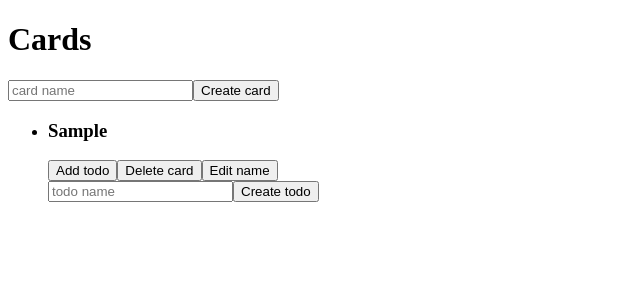
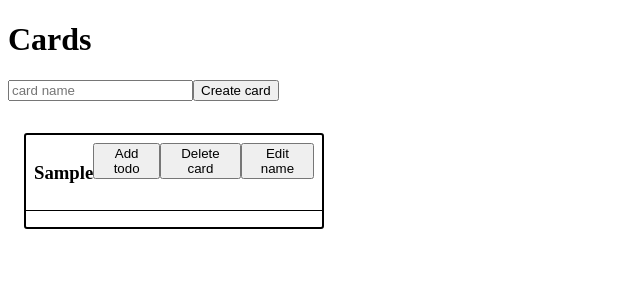
Before and after one commit to mariusz-ba/Paper-Board, a React app: page / in a window 1280 px wide. Both pictures are taken after typing "Sample" into the empty fields and a click on the button "Create card". Shown: the top 300 px of the page, without its empty margins (0-640 px from the left). Built offline with nearby package versions, Linux system fonts and the light colour scheme; the HTML template or start-up script is replaced by a standard one.

Commit message:
Create basic styles for cards and todos

```diff
--- a/src/components/Card/index.js
+++ b/src/components/Card/index.js
@@ -2,16 +2,22 @@ import React, { Component } from 'react';
 import PropTypes from 'prop-types';
 import styled from 'styled-components';
 
-const Card = styled.div`
-
+const Card = styled.li`
+  border: 2px solid black;
+  border-radius: 3px;
 `
 
 Card.Header = styled.div`
-
+  padding: .5rem;
+  border-bottom: 1px solid black;
+  display: flex;
+  justify-content: space-between;
 `
 
 Card.Editor = styled.input`
-
+  width: 100%;
+  font-size: 1em;
+  padding: .5rem;
 `
 
 Card.Title = styled.h3`
@@ -19,10 +25,15 @@ Card.Title = styled.h3`
 `
 
 Card.Actions = styled.div`
+  display: flex;
+  align-self: flex-start;
+`
+
+Card.Body = styled.div`
 
 `
 
-Card.Body = styled.div`
+Card.TodoEditor = styled.input`
 
 `
 
@@ -30,6 +41,8 @@ export default class extends Component {
   state = {
     edit: false,
     editor: this.props.name,
+    todo: '',
+    todoEditorVisible: false
   }
 
   static propTypes = {
@@ -43,21 +56,25 @@ export default class extends Component {
     onCreateTodo: PropTypes.func.isRequired,
   }
 
-  componentDidMount() {
-    document.addEventListener('keydown', this.handleKey);
-  }
-
-  componentWillUnmount() {
-    document.removeEventListener('keydown', this.handleKey);
-  }
-
-  handleKey = e => {
+  handleEditorKey = e => {
     if(e.key === 'Enter')
       this.submit();
   }
 
+  handleTodoEditorKey = e => {
+    if(e.key === 'Enter') {
+      this.props.onCreateTodo(this.state.todo);
+      this.setState({
+        todo: '',
+        todoEditorVisible: false
+      })
+    }
+  }
+
   edit = () => { this.setState({ edit: true }) }
+
   changeEditor = e => { this.setState({ editor: e.target.value })};
+  changeTodo = e => { this.setState({ todo: e.target.value })};
 
   // Submit edited card
   submit = () => {
@@ -65,19 +82,23 @@ export default class extends Component {
     this.props.onUpdate(this.state.editor);
   }
 
+  showTodoEditor = () => {
+    this.setState({ todoEditorVisible: true });
+  }
+
   render() {
-    console.log(this.state);
     const { editor, edit } = this.state;
+    const { todo, todoEditorVisible } = this.state;
     const { name } = this.props;
     const header = edit ?
       (
-        <Card.Editor innerRef={(editor) => {this.editor = editor}} type="text" value={editor} onChange={this.changeEditor}/>
+        <Card.Editor type="text" value={editor} onChange={this.changeEditor} onKeyDown={this.handleEditorKey}/>
       ) :
       (
         <Card.Header>
           <Card.Title>{name}</Card.Title>
           <Card.Actions>
-            <button onClick={this.props.onCreateTodo}>Add todo</button>
+            <button onClick={this.showTodoEditor}>Add todo</button>
             <button onClick={this.props.onDelete}>Delete card</button>
             <button onClick={this.edit}>Edit name</button>
           </Card.Actions>
@@ -88,6 +109,14 @@ export default class extends Component {
       <Card>
         {header}
         <Card.Body>
+          { todoEditorVisible === true &&
+            <Card.TodoEditor
+              type="text"
+              placeholder="Create new todo"
+              value={todo}
+              onChange={this.changeTodo}
+              onKeyDown={this.handleTodoEditorKey}/>
+          }
           {this.props.children}
         </Card.Body>
       </Card>
--- a/src/components/Todo/index.js
+++ b/src/components/Todo/index.js
@@ -1,5 +1,29 @@
 import React, { Component } from 'react';
 import PropTypes from 'prop-types';
+import styled from 'styled-components';
+
+const Todo = styled.li`
+  border: 1px solid red;
+  border-radius: 3px;
+
+  &:not(:last-of-type) {
+    margin-bottom: .5rem;
+  }
+`
+
+Todo.Editor = styled.input`
+  width: 100%;
+  font-size: 1em;
+  padding: .5rem;
+`
+
+Todo.Actions = styled.div`
+
+`
+
+Todo.Preview = styled.div`
+  padding: .5rem;
+`
 
 export default class extends Component {
   state = {
@@ -49,20 +73,22 @@ export default class extends Component {
     const { edit, editor } = this.state;
     const element = edit ?
       (
-        <input ref={(editor) => {this.editor = editor}} type="text" placeholder="todo content" value={editor} onChange={this.changeEditor}/>
+        <Todo.Editor ref={(editor) => {this.editor = editor}} type="text" placeholder="todo content" value={editor} onChange={this.changeEditor}/>
       ) :
       (
-        <div>
+        <Todo.Preview>
           <p>{content}</p>
-          <button onClick={this.props.onDelete}>Delete todo</button>
-          <button onClick={this.edit}>Edit todo</button>
-        </div>
+          <Todo.Actions>
+            <button onClick={this.props.onDelete}>Delete todo</button>
+            <button onClick={this.edit}>Edit todo</button>
+          </Todo.Actions>
+        </Todo.Preview>
       )
 
     return (
-      <div>
+      <Todo>
         {element}
-      </div>
+      </Todo>
     )
   }
 }
--- a/src/containers/App.js
+++ b/src/containers/App.js
@@ -8,32 +8,32 @@ import { createTodo, updateTodo, deleteTodo, deleteTodos } from 'actions/todosAc
 import Card from '../models/Card';
 import Todo from '../models/Todo';
 
+import CardsList from 'components/CardsList';
+import TodosList from 'components/TodosList';
 import CardComponent from 'components/Card';
 import TodoComponent from 'components/Todo';
 
+
 class App extends Component {
   state = {
-    cardName: '',
-    todoName: ''
+    cardName: ''
   }
 
   changeCardName = e => { this.setState({ cardName: e.target.value }) };
-  changeTodoName = e => { this.setState({ todoName: e.target.value }) };
 
   createCard = e => {
     this.props.createCard(new Card(this.state.cardName));
     this.setState({ cardName: '' });
   }
 
-  createTodo = cardId => {
-    const todo = new Todo(this.state.todoName);
+  createTodo = (cardId, content) => {
+    const todo = new Todo(content);
     this.props.createTodo(todo);
     this.props.addTodo(cardId, todo.id);
     this.setState({ todoName: '' });
   }
 
   deleteCard = id => {
-    // Delete todos associated with this card
     this.props.deleteTodos(this.props.cards.items[id].todos);
     this.props.deleteCard(id);
   }
@@ -54,7 +54,7 @@ class App extends Component {
   }
 
   render() {
-    const { cardName, todoName } = this.state;
+    const { cardName } = this.state;
     const { cards, todos } = this.props;
 
     return (
@@ -63,39 +63,35 @@ class App extends Component {
           <h1>Cards</h1>
           <input type="text" placeholder="card name" value={cardName} onChange={this.changeCardName}/>
           <button onClick={this.createCard}>Create card</button>
-          <ul>
+          <CardsList>
           {
             Object.values(cards.items).map(card => (
-                <li key={card.id}>
               <CardComponent
+                key={card.id}
                 name={card.name}
                 onDelete={() => this.deleteCard(card.id)}
                 onUpdate={(name) => this.updateCard(card, name)}
-                    onCreateTodo={() => console.log('create temporary todo')}
+                onCreateTodo={(content) => this.createTodo(card.id, content)}
               >
-                    <input type="text" placeholder="todo name" value={todoName} onChange={this.changeTodoName}/>
-                    <button onClick={() => this.createTodo(card.id)}>Create todo</button>
-                    <ul>
+                <TodosList>
                 {
                   card.todos.map(id => {
                     const todo = todos.items[id];
                     return (
-                            <li key={todo.id}>
                       <TodoComponent
+                        key={todo.id}
                         content={todo.content}
                         onDelete={() => this.deleteTodo(card.id, todo.id)}
                         onUpdate={(content) => this.updateTodo(todo, content)}
                       />
-                            </li>
                     )
                   })
                 }
-                    </ul>
+                </TodosList>
               </CardComponent>
-                </li>
             ))
           }
-          </ul>
+          </CardsList>
         </div>
       </div>
     )
```
Lines whose indentation alone changed are shown as unchanged.
